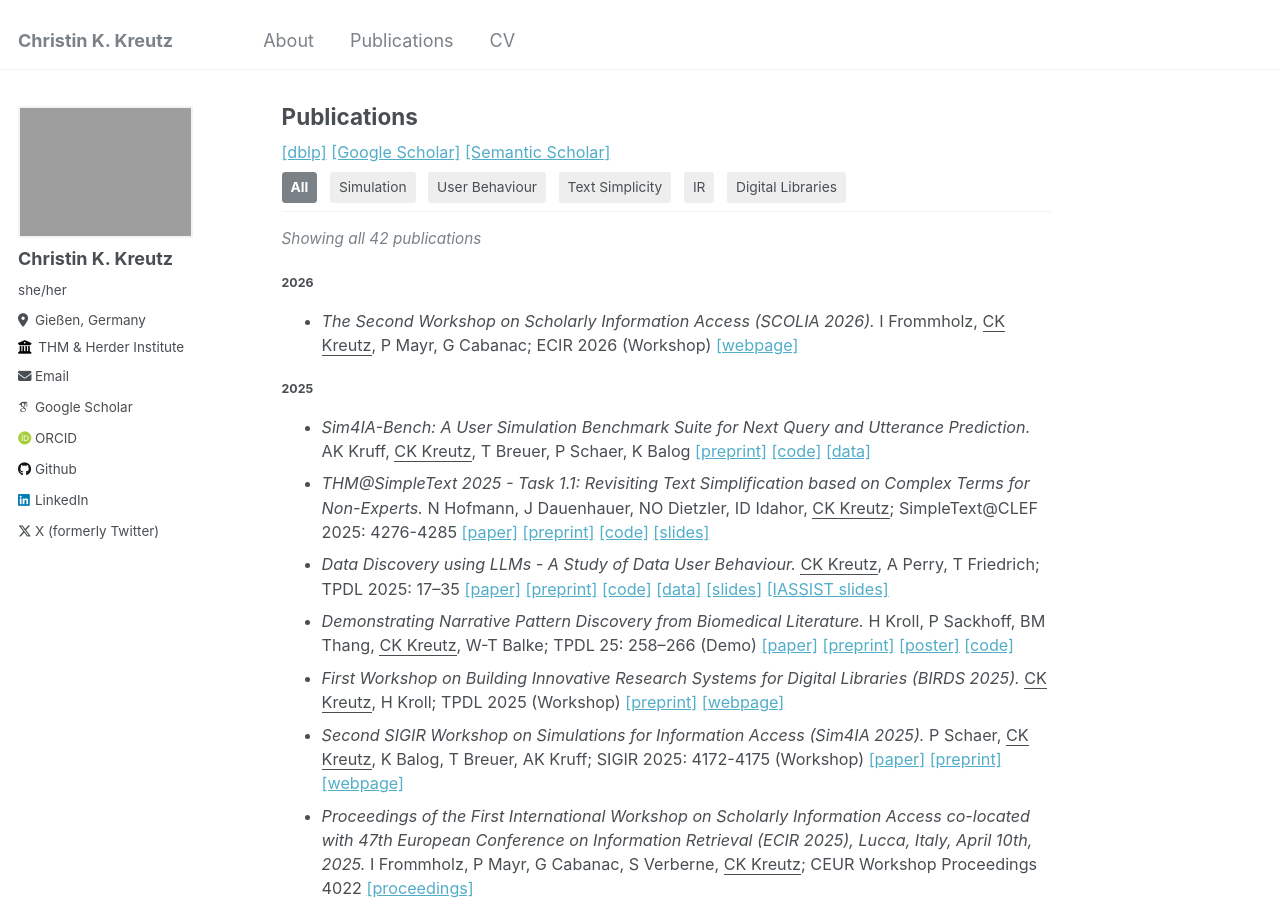
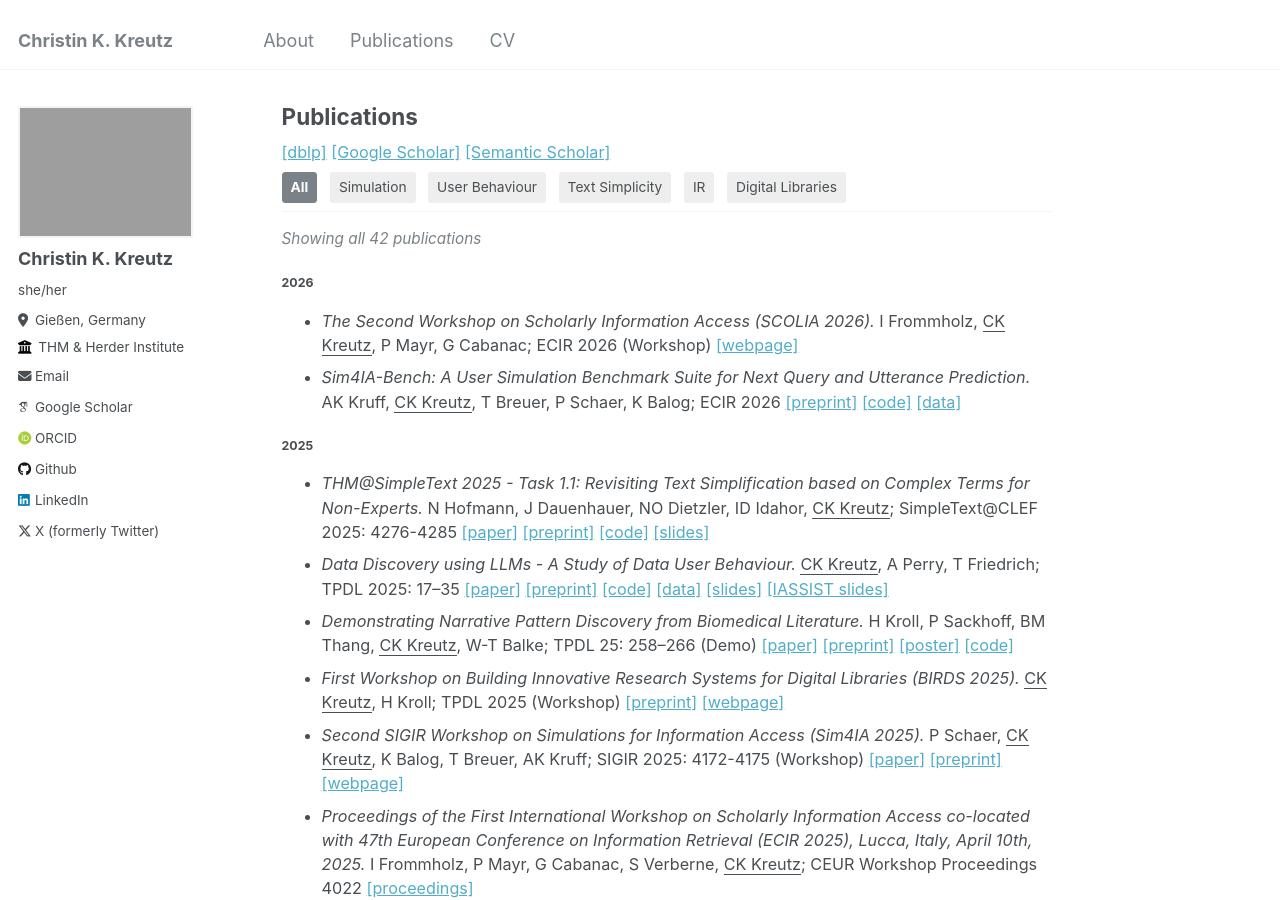
Before and after one commit to kreutzch/kreutzch.github.io, a Jekyll site: the page built from _pages/publications.md, in a window 1280 px wide and 900 px high. Built offline with Jekyll 4.4.1, drawn with Linux system fonts in a browser that asks for light colours; some web fonts are replaced.

Commit message:
Sim4IA-Bench

```diff
--- a/_pages/publications.md
+++ b/_pages/publications.md
@@ -29,16 +29,17 @@ I Frommholz, <u>CK Kreutz</u>, P Mayr, G Cabanac;
 ECIR 2026 (Workshop)
 <a href="https://sites.google.com/view/bir-ws/scolia-2026" target="_blank">[webpage]</a>
 </li>
+<li class="pub-item" paper_categories="SIM IR"><i>Sim4IA-Bench: A User Simulation Benchmark Suite for Next Query and Utterance Prediction.</i>
+AK Kruff, <u>CK Kreutz</u>, T Breuer, P Schaer, K Balog;
+ECIR 2026
+<a href="https://arxiv.org/pdf/2511.09329" target="_blank">[preprint]</a>
+<a href="https://github.com/irgroup/Sim4IA-Bench" target="_blank">[code]</a>
+<a href="https://zenodo.org/communities/sim4ia_workshop_2025" target="_blank">[data]</a>
+</li>
 </ul>
 
 ##### 2025
 <ul class="pub-list">
-<li class="pub-item" paper_categories="SIM IR"><i>Sim4IA-Bench: A User Simulation Benchmark Suite for Next Query and Utterance Prediction.</i>
-AK Kruff, <u>CK Kreutz</u>, T Breuer, P Schaer, K Balog
-<a href="https://arxiv.org/pdf/2511.09329" target="_blank">[preprint]</a>
-<a href="https://github.com/irgroup/Sim4IA-Bench" target="_blank">[code]</a>
-<a href="https://zenodo.org/communities/sim4ia_workshop_2025" target="_blank">[data]</a>
-</li>
 <li class="pub-item" paper_categories="TS"><i>THM@SimpleText 2025 - Task 1.1: Revisiting Text Simplification based on Complex Terms for Non-Experts.</i>
 N Hofmann, J Dauenhauer, NO Dietzler, ID Idahor, <u>CK Kreutz</u>;
 SimpleText@CLEF 2025: 4276-4285
```
